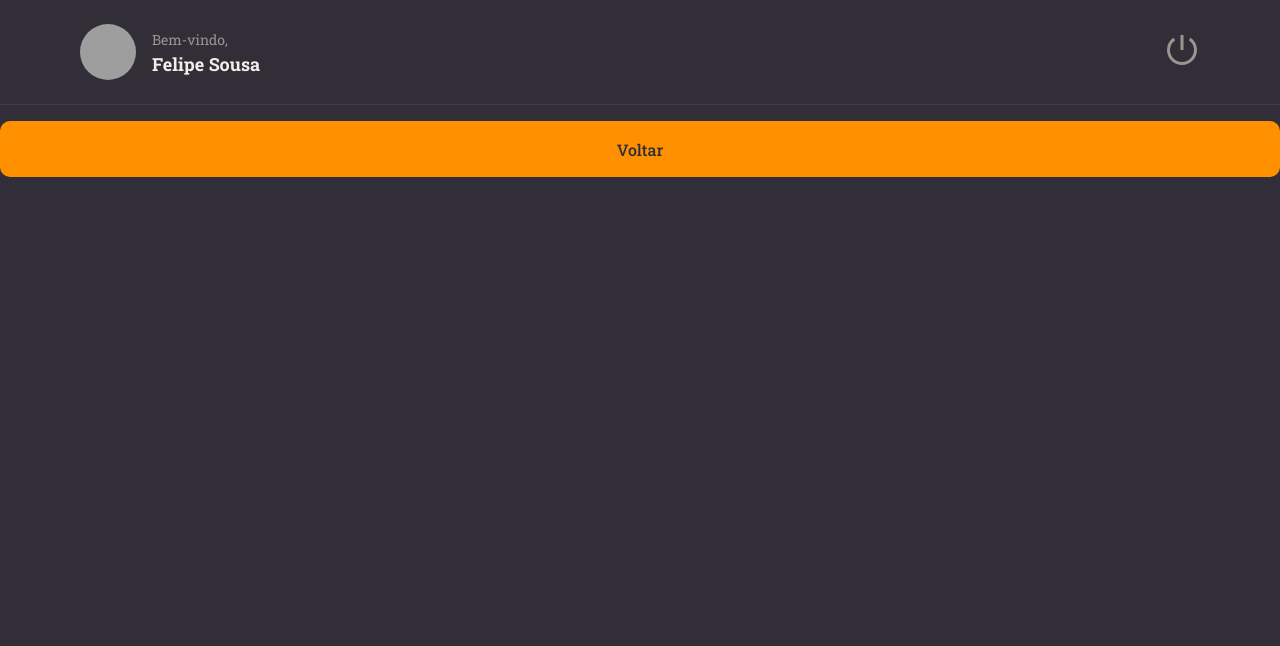
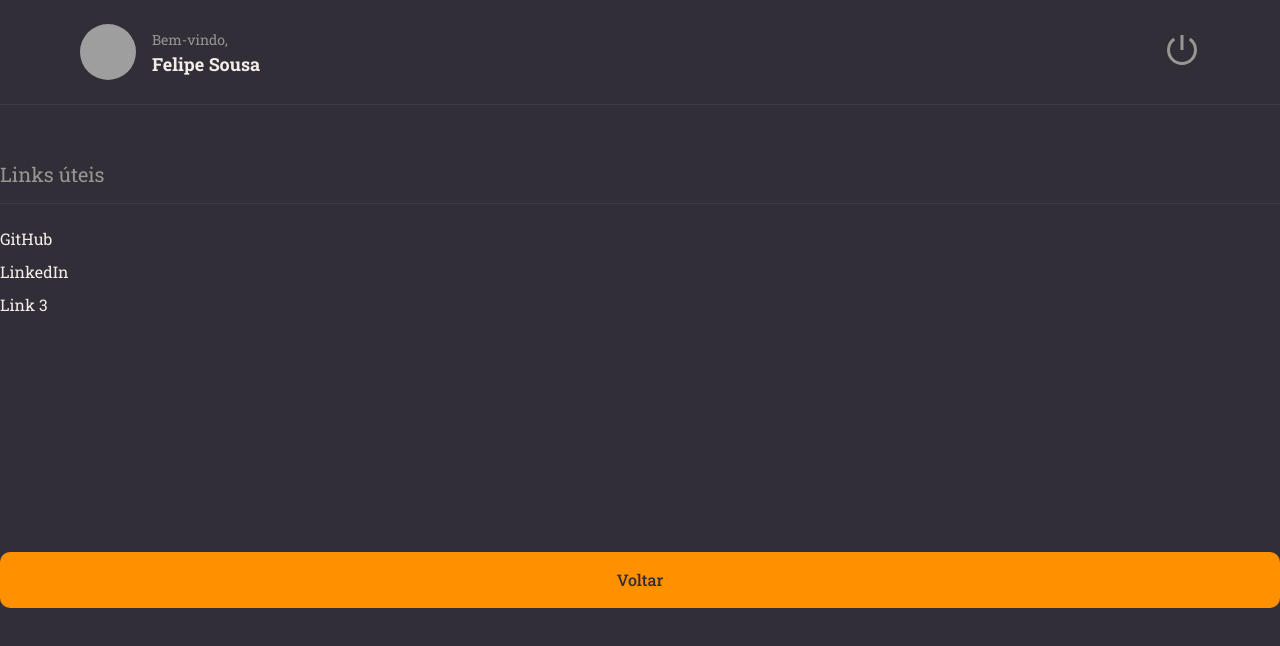
Before and after one commit to FelpsSousa/rocketnotes, a React (Vite) app in the folder frontend/rocketnotes/: page / in a window 1280 px wide. Shown: the top 646 px of the page. Built offline with nearby package versions, Linux system fonts and the light colour scheme; grey boxes are pictures that could not be loaded.

Commit message:
Children. Adicionado componente Section com propriedade children que é capza de setar todo o conteúdo dentro da Section.

```diff
--- /dev/null
+++ b/frontend/rocketnotes/src/components/Section/index.jsx
@@ -0,0 +1,11 @@
+import { Container } from './styles';
+
+export function Section({ title, children }) {
+
+  return (
+    <Container>
+      <h2>{title}</h2>
+      {children}
+    </Container>
+  );
+}
--- /dev/null
+++ b/frontend/rocketnotes/src/components/Section/styles.js
@@ -0,0 +1,19 @@
+import styled from 'styled-components';
+
+export const Container = styled.section`
+
+  margin: 56px 0 28px;
+
+  > h2 {
+    border-bottom-width: 1px;
+    border-bottom-style: solid;
+    border-block-color: ${({ theme }) => theme.COLORS.BACKGROUND_700};
+
+    padding-bottom: 16px;
+    margin-bottom: 24px;
+
+    color: ${({ theme }) => theme.COLORS.GRAY_100};
+    font-size: 20px;
+    font-weight: 400;
+  }
+`;
--- a/frontend/rocketnotes/src/pages/Details/index.jsx
+++ b/frontend/rocketnotes/src/pages/Details/index.jsx
@@ -1,12 +1,22 @@
-import { Container } from './styles';
-import { Header } from '../../components/Header'
-import { Button } from '../../components/Button'
+import { Container, Links } from './styles';
+import { Header } from '../../components/Header';
+import { Button } from '../../components/Button';
+import { Section } from '../../components/Section';
 
 export function Details () {
   return (
     <Container>
 
       <Header />
+
+      <Section title="Links úteis">
+        <Links>
+          <li><a href='https://github.com/FelpsSousa'>GitHub</a></li>
+          <li><a href='https://linkedin.com/in/felipeluis-felpssousa'>LinkedIn</a></li>
+          <li>Link 3</li>
+        </Links>
+      </Section>
+
       <Button title="Voltar"/>
 
     </Container>
--- a/frontend/rocketnotes/src/pages/Details/styles.js
+++ b/frontend/rocketnotes/src/pages/Details/styles.js
@@ -12,3 +12,16 @@
     "content"
   ;
 `;
+
+export const Links = styled.ul`
+
+  list-style: none;
+
+  > li {
+    margin-top: 12px;
+
+    a {
+      color: ${({ theme }) => theme.COLORS.WHITE};
+    }
+  }
+`;
```
